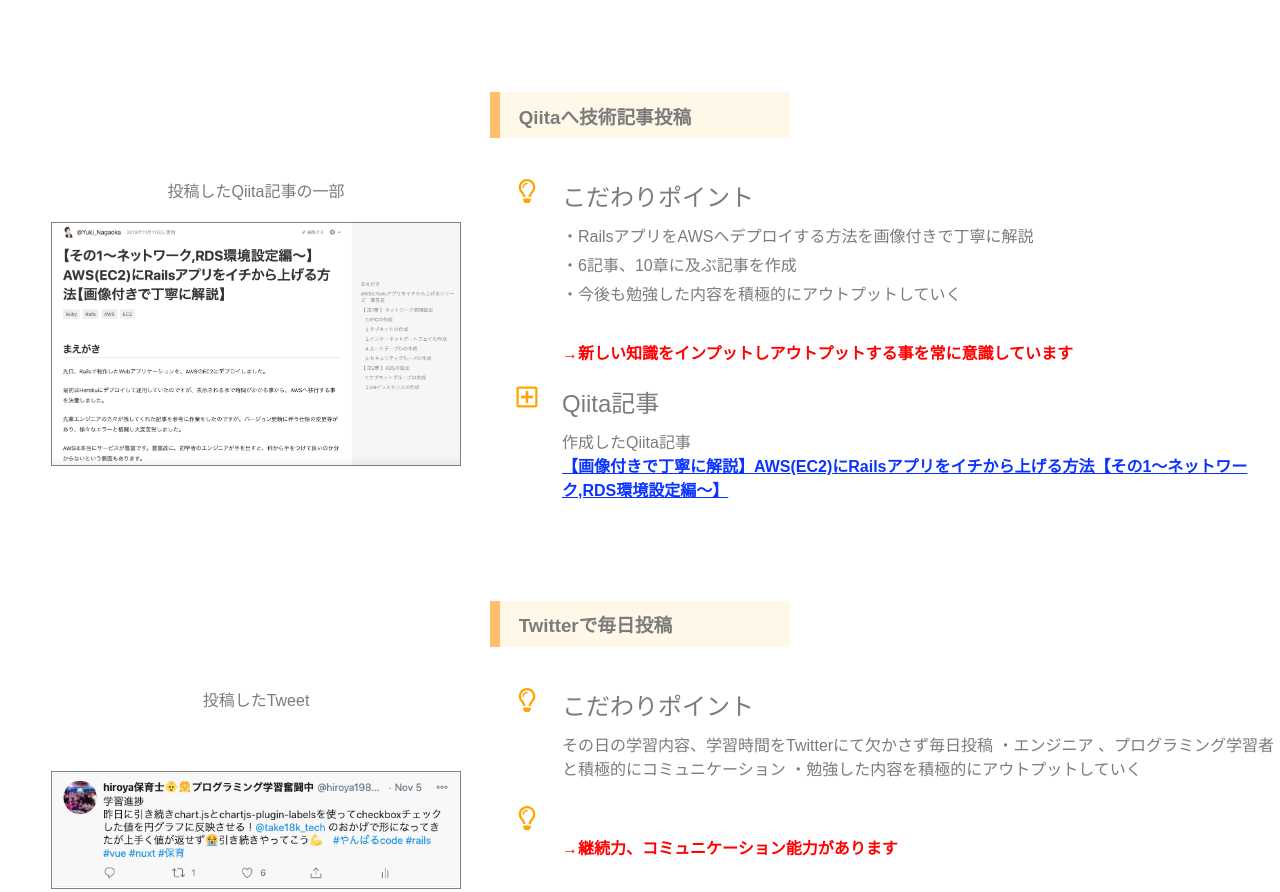
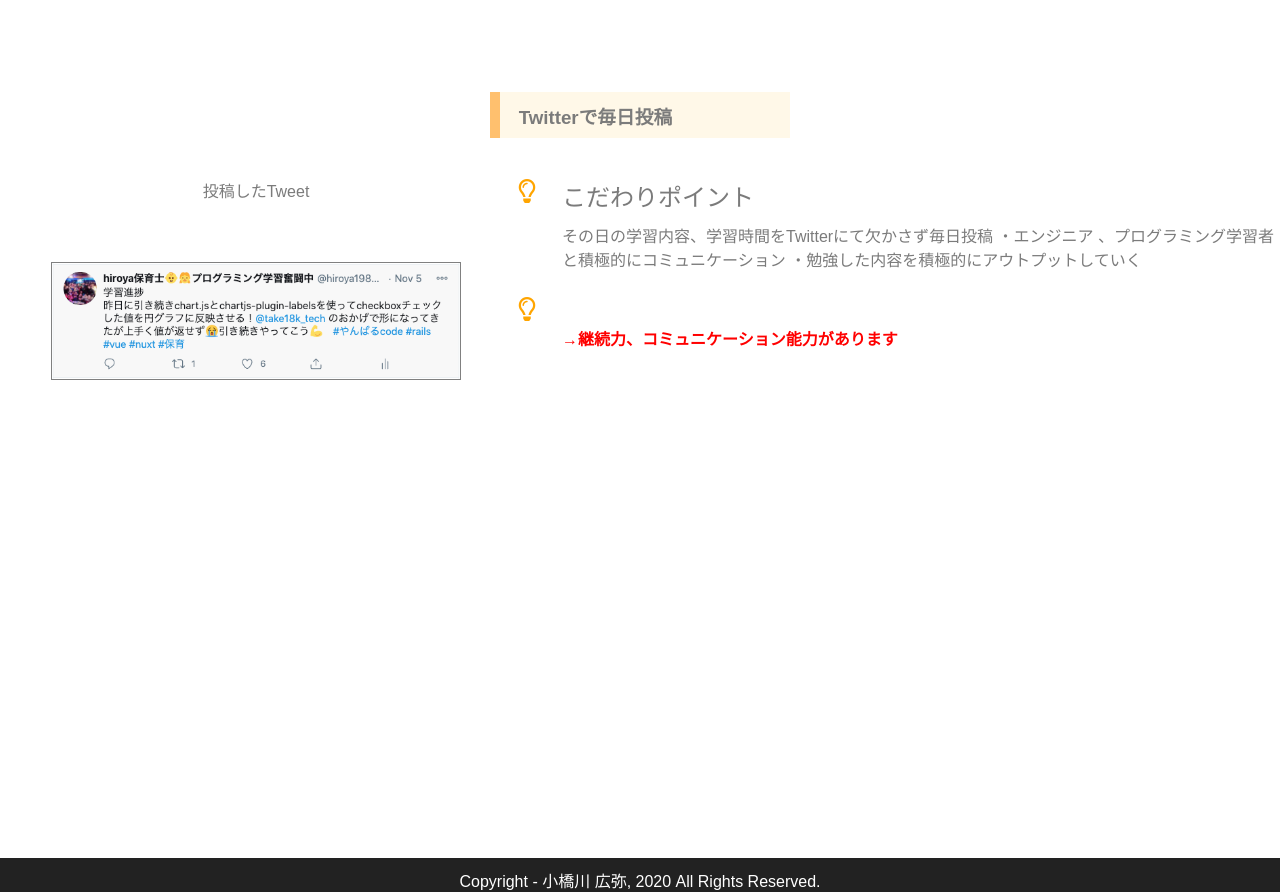
Before and after one commit to kobashigawa-hiroya/portfolio, a plain HTML site: page index.html in a window 1280 px wide. Shown: the part 6816-7708 px from the top of the page. Drawn offline with nearby package versions, Linux system fonts and the light colour scheme.

Commit message:
コードを修正

```diff
--- a/index.html
+++ b/index.html
@@ -396,7 +396,7 @@
         </div>
       </div>
 
-      <h3 class="content_title">Qiitaへ技術記事投稿</h3>
+      <!-- <h3 class="content_title">Qiitaへ技術記事投稿</h3>
       <div class="container">
         <div class="left_space">
           <p>投稿したQiita記事の一部</p>
@@ -428,7 +428,7 @@
             </div>
           </section>
         </div>
-      </div>
+      </div> -->
 
       <h3 class="content_title">Twitterで毎日投稿</h3>
       <div class="container">
```
